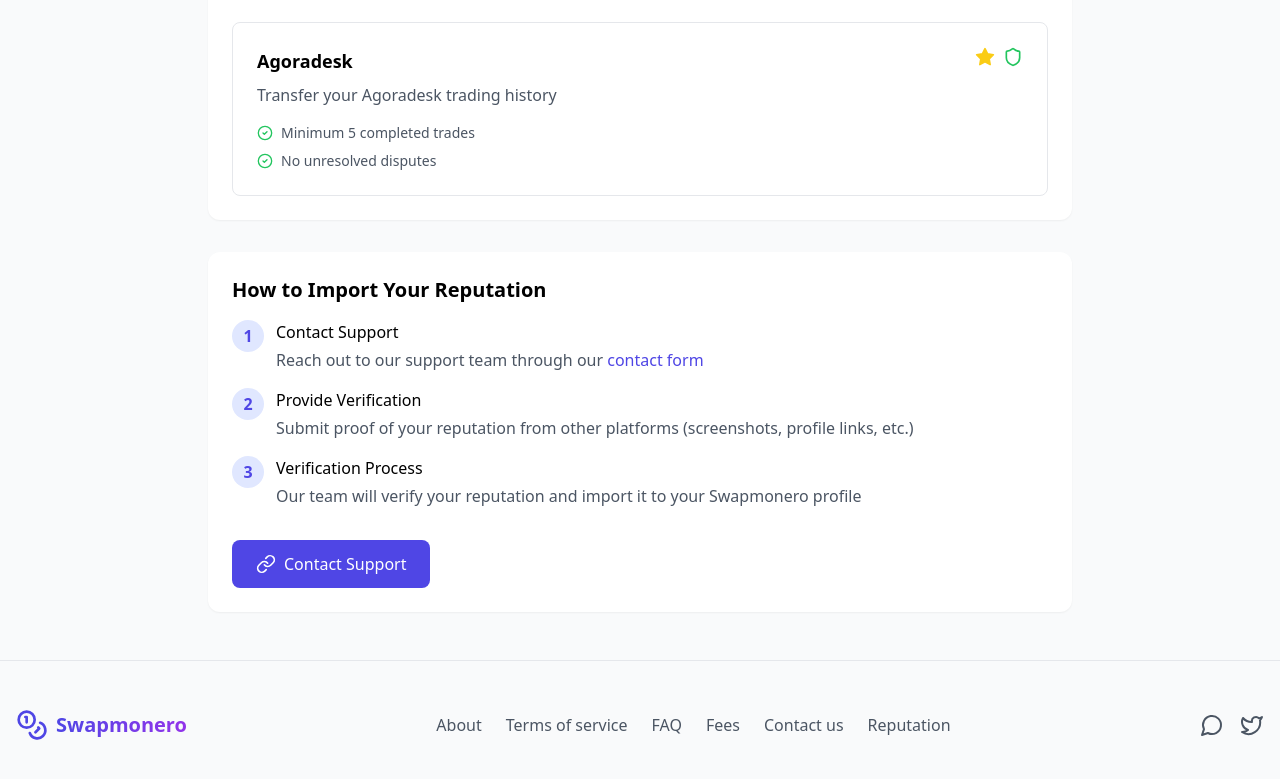
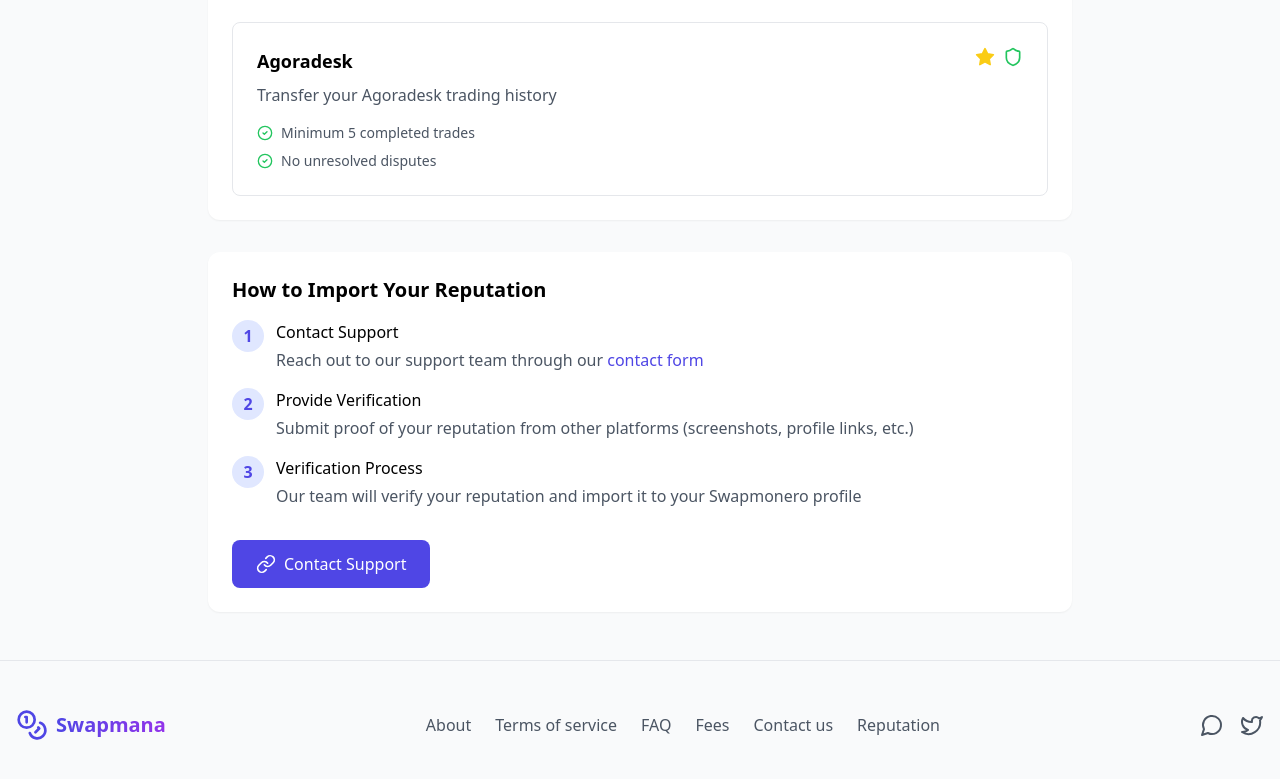
Before and after one commit to aimwizards/ugandacoin1, a React (Vite) app: page /reputation in a window 1280 px wide. Shown: the part 1155-1934 px from the top of the page. Built offline with nearby package versions, Linux system fonts and the light colour scheme.

Commit message:
Update Footer.tsx

```diff
--- a/src/components/Footer/Footer.tsx
+++ b/src/components/Footer/Footer.tsx
@@ -10,7 +10,7 @@
           <div className="flex items-center gap-2">
             <Coins className="w-8 h-8 text-indigo-600" />
             <span className="text-xl font-bold bg-gradient-to-r from-indigo-600 to-purple-600 bg-clip-text text-transparent">
-              Swapmonero
+              Swapmana
             </span>
           </div>
 
@@ -33,7 +33,7 @@
               <MessageCircle className="w-6 h-6" />
             </a>
             <a
-              href="https://twitter.com/Swapmonero"
+              href="https://twitter.com/Swapmana"
               target="_blank"
               rel="noopener noreferrer"
               className="text-gray-600 hover:text-indigo-600 transition-colors"
```
